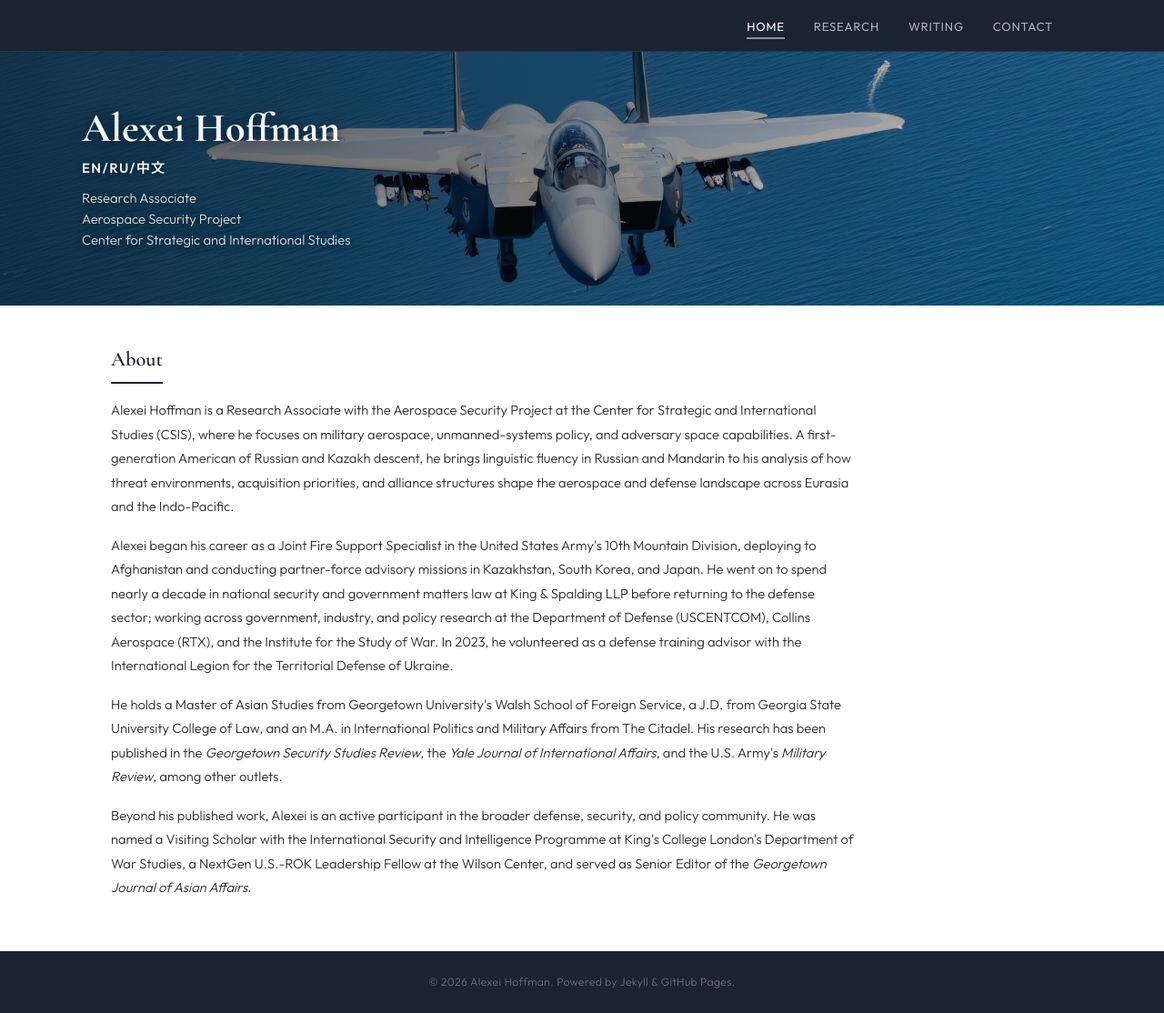
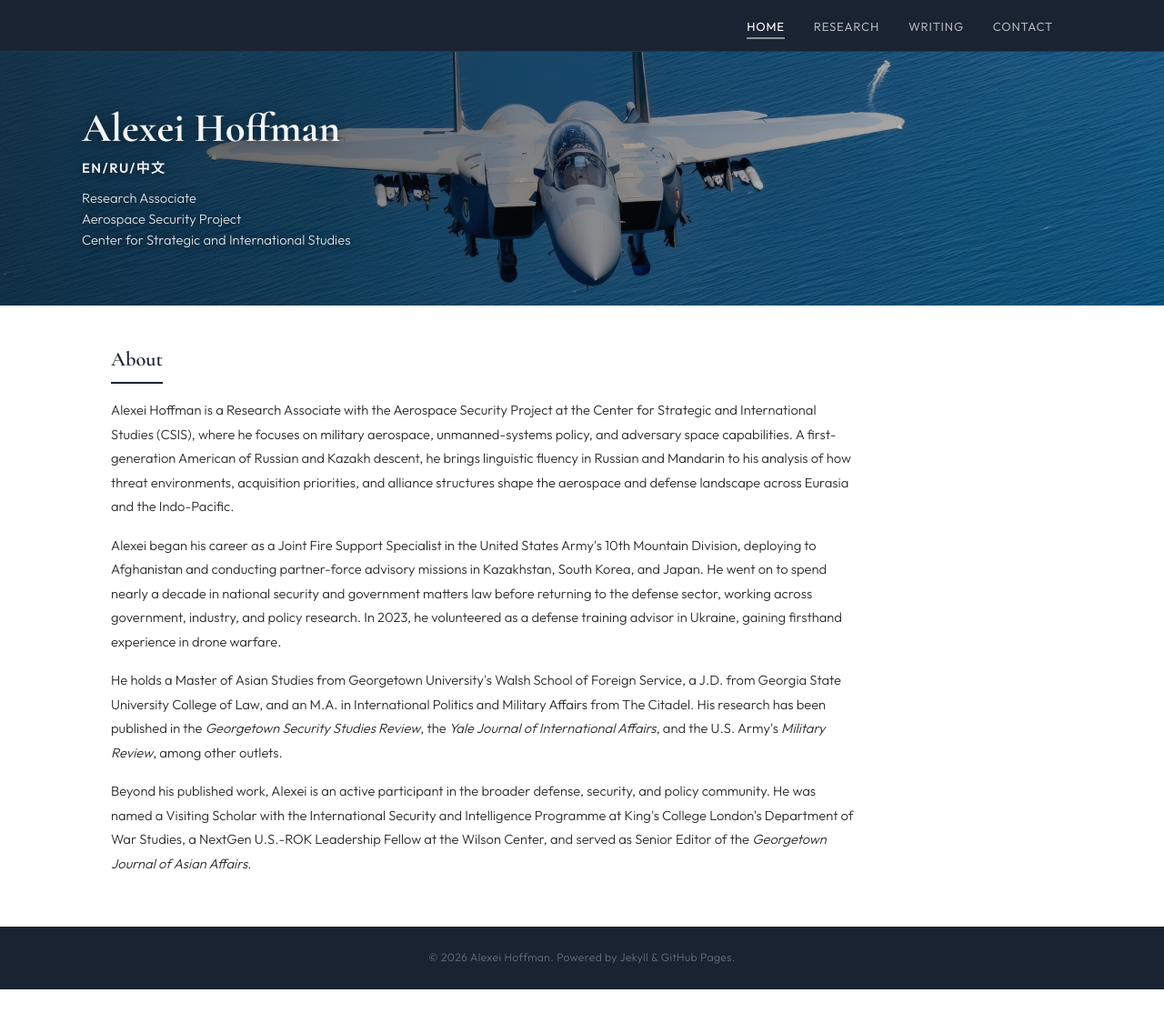
Before and after one commit to a-novi13-byte/a-novi13-byte.github.io, a Jekyll site: the page built from index.html, in a window 1280 px wide and 1114 px high. Shown: the whole window at 91% size. Built offline with Jekyll 4.4.1, drawn with Linux system fonts in a browser that asks for light colours.

Commit message:
Update index.html

```diff
--- a/index.html
+++ b/index.html
@@ -20,7 +20,7 @@ title: Home
 <section class="about-section">
   <h2 class="about-heading">About</h2>
   <p>Alexei Hoffman is a Research Associate with the Aerospace Security Project at the Center for Strategic and International Studies (CSIS), where he focuses on military aerospace, unmanned-systems policy, and adversary space capabilities. A first-generation American of Russian and Kazakh descent, he brings linguistic fluency in Russian and Mandarin to his analysis of how threat environments, acquisition priorities, and alliance structures shape the aerospace and defense landscape across Eurasia and the Indo-Pacific.</p>
-  <p>Alexei began his career as a Joint Fire Support Specialist in the United States Army's 10th Mountain Division, deploying to Afghanistan and conducting partner-force advisory missions in Kazakhstan, South Korea, and Japan. He went on to spend nearly a decade in national security and government matters law at King &amp; Spalding LLP before returning to the defense sector; working across government, industry, and policy research at the Department of Defense (USCENTCOM), Collins Aerospace (RTX), and the Institute for the Study of War. In 2023, he volunteered as a defense training advisor with the International Legion for the Territorial Defense of Ukraine.</p>
+  <p>Alexei began his career as a Joint Fire Support Specialist in the United States Army's 10th Mountain Division, deploying to Afghanistan and conducting partner-force advisory missions in Kazakhstan, South Korea, and Japan. He went on to spend nearly a decade in national security and government matters law before returning to the defense sector, working across government, industry, and policy research. In 2023, he volunteered as a defense training advisor in Ukraine, gaining firsthand experience in drone warfare.</p>
   <p>He holds a Master of Asian Studies from Georgetown University's Walsh School of Foreign Service, a J.D. from Georgia State University College of Law, and an M.A. in International Politics and Military Affairs from The Citadel. His research has been published in the <em>Georgetown Security Studies Review</em>, the <em>Yale Journal of International Affairs</em>, and the U.S. Army's <em>Military Review</em>, among other outlets.</p>
   <p>Beyond his published work, Alexei is an active participant in the broader defense, security, and policy community. He was named a Visiting Scholar with the International Security and Intelligence Programme at King's College London's Department of War Studies, a NextGen U.S.-ROK Leadership Fellow at the Wilson Center, and served as Senior Editor of the <em>Georgetown Journal of Asian Affairs</em>.</p>
 </section>
```
